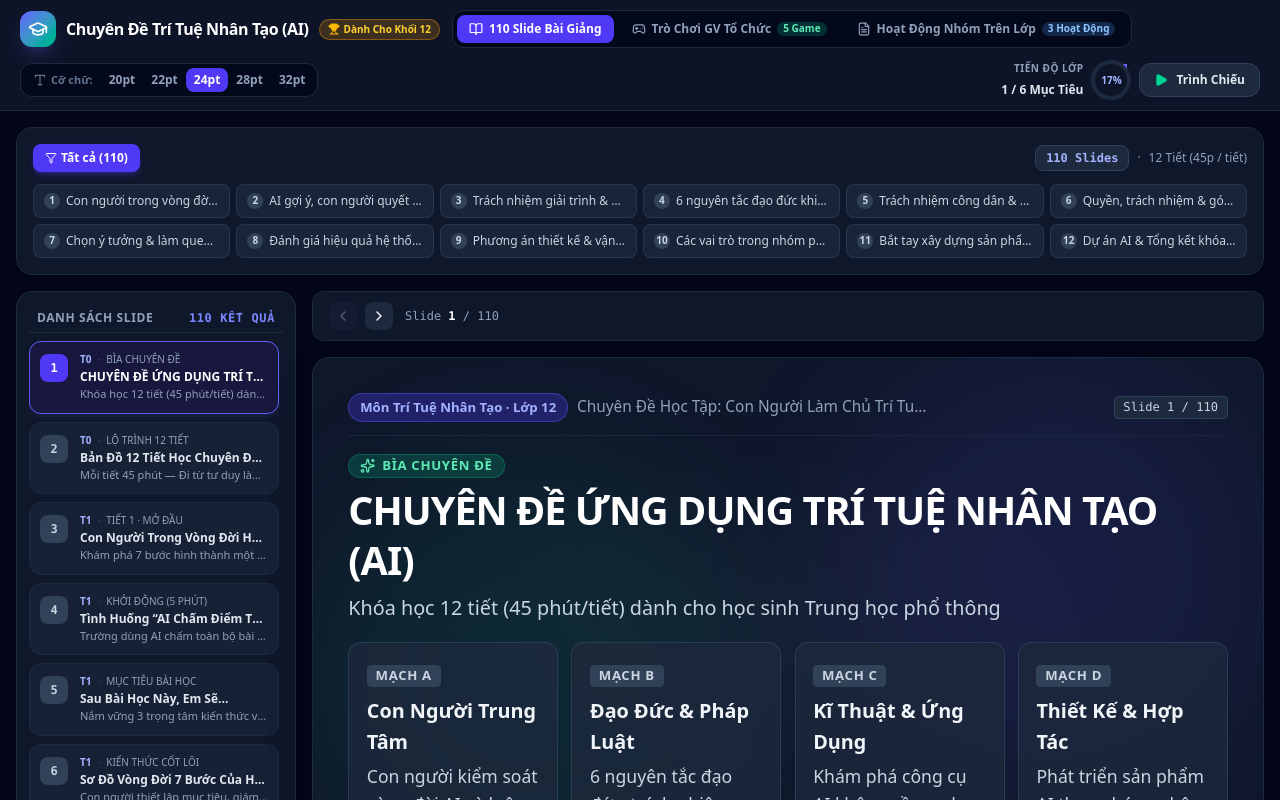
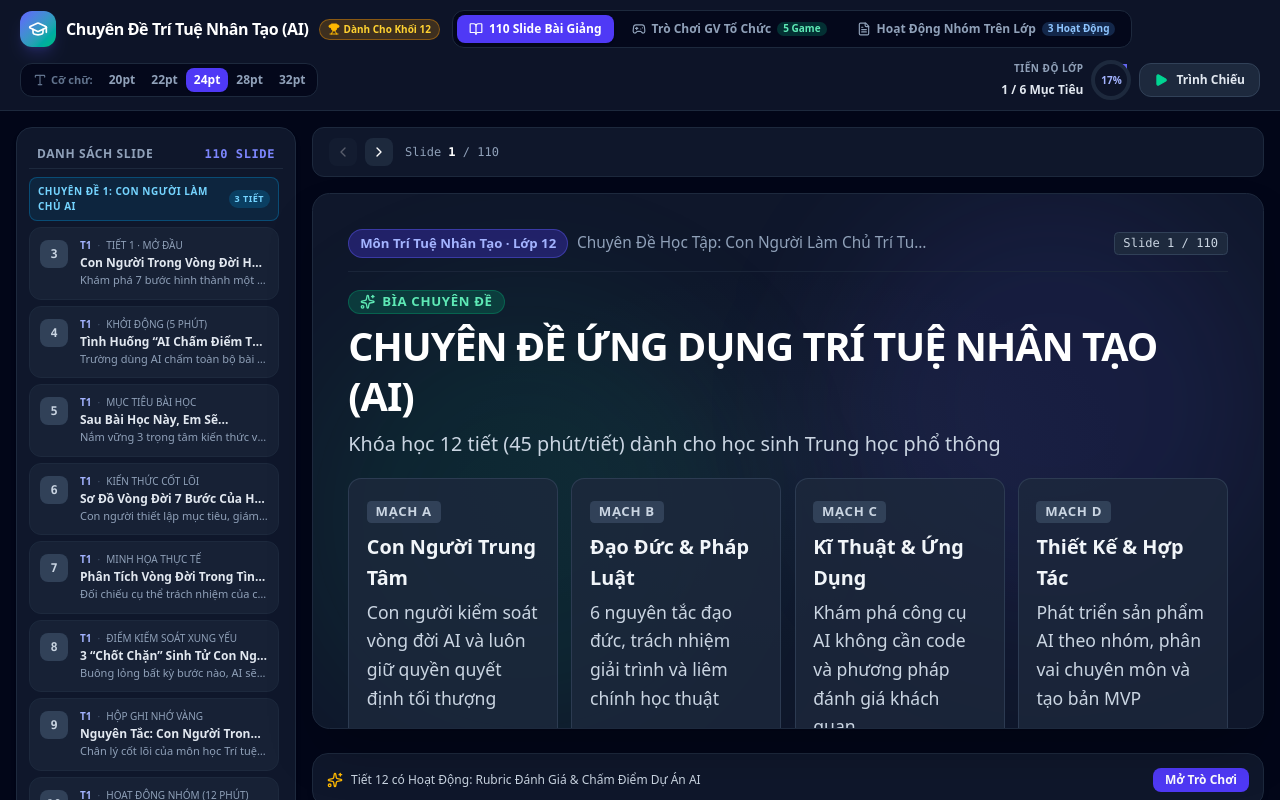
Before and after one commit to nhausinh-cpu/DAY-AI-LOP-12, a React (Vite) app: page / in a window 1280 px wide. Shown: the top 800 px of the page. Built offline with nearby package versions, Linux system fonts and the light colour scheme.

Commit message:
Bo nut Tat ca va o thong ke, gop danh sach chu de vao chung khung Danh Sach Slide giong K11

```diff
--- a/src/App.tsx
+++ b/src/App.tsx
@@ -4,7 +4,6 @@ import type { Slide } from './types';
 import { SlideCanvas } from './components/SlideCanvas';
 import { SlideThumbnailList } from './components/SlideThumbnailList';
 import { TeacherNotesDrawer } from './components/TeacherNotesDrawer';
-import { PeriodFilterBar } from './components/PeriodFilterBar';
 import { PresentationModeModal } from './components/PresentationModeModal';
 import { InteractiveGamesHub } from './components/InteractiveGamesHub';
 import { InteractiveActivitiesHub } from './components/InteractiveActivitiesHub';
@@ -26,7 +25,6 @@ const FONT_SIZE_OPTIONS: FontSizeOption[] = ['20pt', '22pt', '24pt', '28pt', '32
 export default function App() {
   const [activeTab, setActiveTab] = useState<'slides' | 'games' | 'activities'>('slides');
   const [activeSlideId, setActiveSlideId] = useState<number>(1);
-  const [selectedPeriod, setSelectedPeriod] = useState<number | 'all'>('all');
   const [isPresentationOpen, setIsPresentationOpen] = useState<boolean>(false);
   const [fontSize, setFontSize] = useState<FontSizeOption>('24pt');
 
@@ -45,11 +43,6 @@ export default function App() {
   const handleAddScore = (points: number) => {
     setTotalScore((prev) => prev + points);
   };
-
-  // Filter slides by period
-  const filteredSlides = useMemo(() => {
-    return ALL_SLIDES.filter((s) => selectedPeriod === 'all' || s.period === selectedPeriod);
-  }, [selectedPeriod]);
 
   // Current active slide object
   const currentSlide = useMemo(() => {
@@ -224,19 +217,12 @@ export default function App() {
         {/* TAB 1: 110 SLIDES PRESENTATION DECK */}
         {activeTab === 'slides' && (
           <div className="space-y-4">
-            {/* Period Filter Bar */}
-            <PeriodFilterBar
-              selectedPeriod={selectedPeriod}
-              onSelectPeriod={setSelectedPeriod}
-              totalSlidesCount={filteredSlides.length}
-            />
-
             {/* Central Workspace: Thumbnails List + Interactive Slide Canvas + Teacher Notes */}
             <div className="flex flex-col lg:flex-row gap-4 items-start">
-              {/* Left Column: Thumbnails List (narrow fixed sidebar) */}
+              {/* Left Column: Thumbnails List (narrow fixed sidebar, grouped by Chuyên đề giống Khối 11) */}
               <div className="w-full lg:w-[280px] shrink-0 h-full">
                 <SlideThumbnailList
-                  slides={filteredSlides}
+                  slides={ALL_SLIDES}
                   activeSlideId={activeSlideId}
                   onSelectSlide={(s) => setActiveSlideId(s.id)}
                   onOpenGame={() => setActiveTab('games')}
--- a/src/components/PeriodFilterBar.tsx
+++ /dev/null
@@ -1,79 +0,0 @@
-import React from 'react';
-import { PERIODS_DATA } from '../data/curriculumData';
-import { Filter } from 'lucide-react';
-
-interface PeriodFilterBarProps {
-  selectedPeriod: number | 'all';
-  onSelectPeriod: (period: number | 'all') => void;
-  totalSlidesCount: number;
-}
-
-export const PeriodFilterBar: React.FC<PeriodFilterBarProps> = ({
-  selectedPeriod,
-  onSelectPeriod,
-  totalSlidesCount,
-}) => {
-  const topRow = PERIODS_DATA.slice(0, 6);
-  const bottomRow = PERIODS_DATA.slice(6, 12);
-
-  const renderChip = (p: (typeof PERIODS_DATA)[number]) => {
-    const isSelected = selectedPeriod === p.period;
-    return (
-      <button
-        key={p.period}
-        onClick={() => onSelectPeriod(p.period)}
-        className={`px-2.5 py-2 rounded-lg text-xs font-medium transition-all flex items-center gap-1.5 cursor-pointer text-left ${
-          isSelected
-            ? 'bg-indigo-600 text-white font-semibold shadow-md shadow-indigo-600/30'
-            : 'bg-slate-800/80 text-slate-300 hover:text-white hover:bg-slate-700 border border-slate-700/60'
-        }`}
-      >
-        <span
-          className={`w-4 h-4 rounded-full text-[10px] flex items-center justify-center font-bold shrink-0 ${
-            isSelected ? 'bg-white text-indigo-900' : 'bg-slate-700 text-slate-300'
-          }`}
-        >
-          {p.period}
-        </span>
-        <span className="truncate">{p.title.split(':')[0]}</span>
-      </button>
-    );
-  };
-
-  return (
-    <div className="bg-slate-900 border border-slate-800 rounded-2xl p-4 shadow-md space-y-3">
-      {/* Summary Stats + Tất cả */}
-      <div className="flex flex-col sm:flex-row items-stretch sm:items-center justify-between gap-3">
-        <button
-          onClick={() => onSelectPeriod('all')}
-          className={`px-3 py-1.5 rounded-lg text-xs font-semibold whitespace-nowrap transition-all flex items-center gap-1 cursor-pointer w-fit ${
-            selectedPeriod === 'all'
-              ? 'bg-indigo-600 text-white shadow-md shadow-indigo-600/30'
-              : 'bg-slate-800 text-slate-400 hover:text-slate-200 hover:bg-slate-750'
-          }`}
-        >
-          <Filter className="w-3 h-3" />
-          <span>Tất cả (110)</span>
-        </button>
-
-        <div className="flex items-center gap-2 text-xs text-slate-400">
-          <span className="px-2.5 py-1 rounded-lg bg-slate-800 border border-slate-700 font-mono text-indigo-300 font-semibold">
-            {totalSlidesCount} Slides
-          </span>
-          <span className="hidden md:inline">·</span>
-          <span className="hidden md:inline">12 Tiết (45p / tiết)</span>
-        </div>
-      </div>
-
-      {/* Period Selector: 2 hàng, mỗi hàng 6 cụm (Tiết 1-6 và Tiết 7-12) */}
-      <div className="space-y-1.5">
-        <div className="grid grid-cols-2 sm:grid-cols-3 lg:grid-cols-6 gap-1.5">
-          {topRow.map(renderChip)}
-        </div>
-        <div className="grid grid-cols-2 sm:grid-cols-3 lg:grid-cols-6 gap-1.5">
-          {bottomRow.map(renderChip)}
-        </div>
-      </div>
-    </div>
-  );
-};
--- a/src/components/SlideThumbnailList.tsx
+++ b/src/components/SlideThumbnailList.tsx
@@ -1,6 +1,6 @@
 import React from 'react';
 import type { Slide } from '../types';
-import { Gamepad2, FileText } from 'lucide-react';
+import { Gamepad2, FileText, Sparkles } from 'lucide-react';
 
 interface SlideThumbnailListProps {
   slides: Slide[];
@@ -14,6 +14,54 @@ interface SlideThumbnailListProps {
 const GAME_PERIODS = new Set([1, 2, 3, 4, 5, 7, 8]);
 const ACTIVITY_PERIODS = new Set([6, 9, 10, 11, 12]);
 
+// Nhóm 12 Tiết theo 5 Chuyên đề (khớp với curriculumData.ts), bố trí chung 1 khung
+// "Danh Sách Slide" giống cách trình bày của Khối 11 (LessonList.tsx)
+interface TopicGroup {
+  num: number;
+  title: string;
+  periods: number[];
+  headerColor: string;
+  badgeColor: string;
+}
+
+const TOPIC_GROUPS: TopicGroup[] = [
+  {
+    num: 1,
+    title: 'Con Người Làm Chủ AI',
+    periods: [1, 2, 3],
+    headerColor: 'text-sky-300 bg-sky-500/10 border-sky-500/30',
+    badgeColor: 'bg-sky-500/20 text-sky-300',
+  },
+  {
+    num: 2,
+    title: 'Đạo Đức & Pháp Luật',
+    periods: [4, 5, 6],
+    headerColor: 'text-emerald-300 bg-emerald-500/10 border-emerald-500/30',
+    badgeColor: 'bg-emerald-500/20 text-emerald-300',
+  },
+  {
+    num: 3,
+    title: 'Công Cụ & Kĩ Thuật',
+    periods: [7, 8],
+    headerColor: 'text-purple-300 bg-purple-500/10 border-purple-500/30',
+    badgeColor: 'bg-purple-500/20 text-purple-300',
+  },
+  {
+    num: 4,
+    title: 'Thiết Kế & Phát Triển',
+    periods: [9, 10, 11],
+    headerColor: 'text-amber-300 bg-amber-500/10 border-amber-500/30',
+    badgeColor: 'bg-amber-500/20 text-amber-300',
+  },
+  {
+    num: 5,
+    title: 'Dự Án & Tổng Kết',
+    periods: [12],
+    headerColor: 'text-rose-300 bg-rose-500/10 border-rose-500/30',
+    badgeColor: 'bg-rose-500/20 text-rose-300',
+  },
+];
+
 export const SlideThumbnailList: React.FC<SlideThumbnailListProps> = ({
   slides,
   activeSlideId,
@@ -21,15 +69,7 @@ export const SlideThumbnailList: React.FC<SlideThumbnailListProps> = ({
   onOpenGame,
   onOpenActivity,
 }) => {
-  return (
-    <div className="bg-slate-900 border border-slate-800 rounded-2xl p-3 shadow-md flex flex-col h-full max-h-[750px]">
-      <div className="flex items-center justify-between px-2 py-1.5 border-b border-slate-800 text-xs text-slate-400 font-semibold uppercase tracking-wider mb-2">
-        <span>Danh Sách Slide</span>
-        <span className="font-mono text-indigo-400">{slides.length} kết quả</span>
-      </div>
-
-      <div className="flex-1 overflow-y-auto space-y-2 pr-1 scrollbar-thin scrollbar-thumb-slate-700">
-        {slides.map((s) => {
+  const renderSlideItem = (s: Slide) => {
     const isActive = s.id === activeSlideId;
     // Chỉ gắn lối tắt Trò Chơi/Hoạt Động vào đúng slide "Hoạt động nhóm" có Phiếu học tập
     const showShortcut = !!s.worksheetNumber;
@@ -48,9 +88,7 @@ export const SlideThumbnailList: React.FC<SlideThumbnailListProps> = ({
       >
         <div
           className={`w-7 h-7 rounded-lg flex items-center justify-center text-xs font-mono font-bold flex-shrink-0 mt-0.5 ${
-                  isActive
-                    ? 'bg-indigo-600 text-white'
-                    : 'bg-slate-700 text-slate-300'
+            isActive ? 'bg-indigo-600 text-white' : 'bg-slate-700 text-slate-300'
           }`}
         >
           {s.id}
@@ -58,13 +96,9 @@ export const SlideThumbnailList: React.FC<SlideThumbnailListProps> = ({
 
         <div className="flex-1 min-w-0">
           <div className="flex items-center gap-1.5 mb-0.5">
-                  <span className="text-[10px] font-semibold text-indigo-300 truncate">
-                    T{s.period}
-                  </span>
+            <span className="text-[10px] font-semibold text-indigo-300 truncate">T{s.period}</span>
             <span className="text-slate-600 text-[10px]">·</span>
-                  <span className="text-[10px] text-slate-400 truncate">
-                    {s.categoryLabel}
-                  </span>
+            <span className="text-[10px] text-slate-400 truncate">{s.categoryLabel}</span>
           </div>
           <h4
             className={`text-xs font-semibold truncate leading-tight ${
@@ -73,9 +107,7 @@ export const SlideThumbnailList: React.FC<SlideThumbnailListProps> = ({
           >
             {s.title}
           </h4>
-                <p className="text-[11px] text-slate-400 truncate mt-0.5">
-                  {s.subtitle || s.topic}
-                </p>
+          <p className="text-[11px] text-slate-400 truncate mt-0.5">{s.subtitle || s.topic}</p>
 
           {isGame && onOpenGame && (
             <button
@@ -107,7 +139,48 @@ export const SlideThumbnailList: React.FC<SlideThumbnailListProps> = ({
         </div>
       </div>
     );
+  };
+
+  return (
+    <div className="bg-slate-900 border border-slate-800 rounded-2xl p-3 shadow-md flex flex-col h-full max-h-[750px]">
+      <div className="flex items-center justify-between px-2 py-1.5 border-b border-slate-800 text-xs text-slate-400 font-semibold uppercase tracking-wider mb-2">
+        <span>Danh Sách Slide</span>
+        <span className="font-mono text-indigo-400">{slides.length} slide</span>
+      </div>
+
+      <div className="flex-1 overflow-y-auto space-y-3 pr-1 scrollbar-thin scrollbar-thumb-slate-700">
+        {TOPIC_GROUPS.map((group) => {
+          const groupSlides = slides.filter((s) => group.periods.includes(s.period));
+          if (groupSlides.length === 0) return null;
+
+          return (
+            <div key={group.num} className="space-y-1.5">
+              {/* Group Header: Chuyên đề N */}
+              <div
+                className={`text-[10px] font-bold uppercase tracking-wider px-2 py-1.5 rounded-lg border flex items-center justify-between ${group.headerColor}`}
+              >
+                <span>
+                  Chuyên Đề {group.num}: {group.title}
+                </span>
+                <span className={`text-[9px] font-bold px-1.5 py-0.5 rounded-full shrink-0 ml-1 ${group.badgeColor}`}>
+                  {group.periods.length} Tiết
+                </span>
+              </div>
+
+              {/* Slides inside this Chuyên đề */}
+              <div className="space-y-1.5">{groupSlides.map(renderSlideItem)}</div>
+            </div>
+          );
         })}
+      </div>
+
+      {/* Footer stats summary */}
+      <div className="pt-2 mt-2 border-t border-slate-800 flex items-center justify-between text-[10px] text-slate-500">
+        <span className="flex items-center gap-1">
+          <Sparkles className="w-3 h-3 text-amber-400" />
+          Tổng: {slides.length} Slides
+        </span>
+        <span>5 Chuyên Đề · 12 Tiết</span>
       </div>
     </div>
   );
```
Lines whose indentation alone changed are shown as unchanged.
